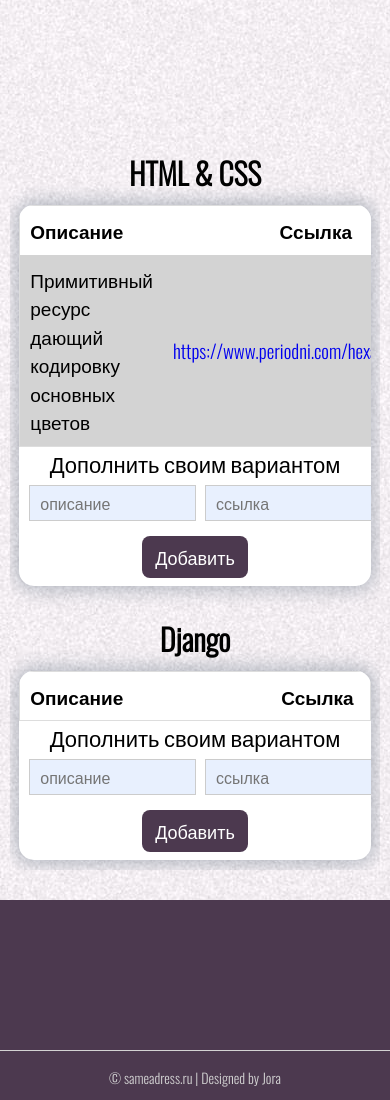
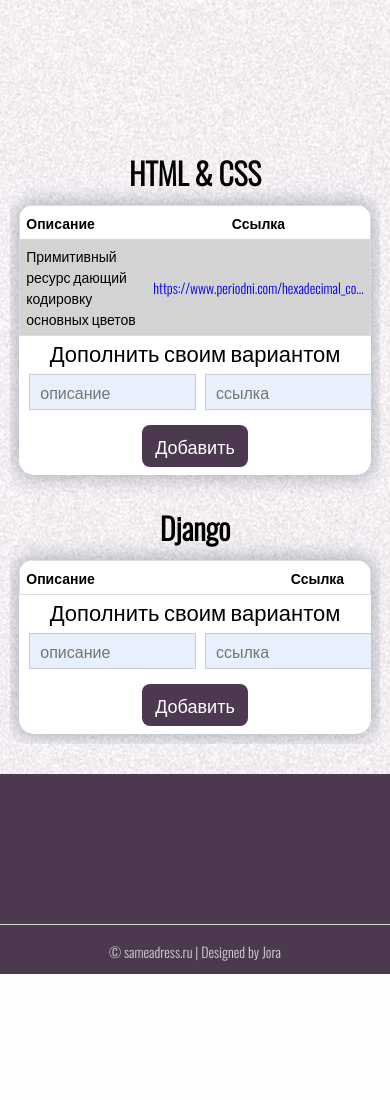
Before and after one commit to joratapok/MyProject, a Django app: page /links in a window 390 px wide. Shown: the part 50-1150 px from the top of the page. After the commit the page ends 1024 px from the top, so only its background shows below. Run offline with Django 3.2, Linux system fonts and the light colour scheme; data comes from the database, SQL or seed files in the repository; lists and menus that the app fills with data are empty.

Commit message:
fix media size

```diff
--- a/static/MyApp/css/new.css
+++ b/static/MyApp/css/new.css
@@ -940,6 +940,10 @@
   .ava__message img {
   width: 100%;
   }
+  th, td {
+  font-size: 14px;
+  padding: 6px;
+  }
 }
 @media (max-width: 767px) {
   .header__body {
```
